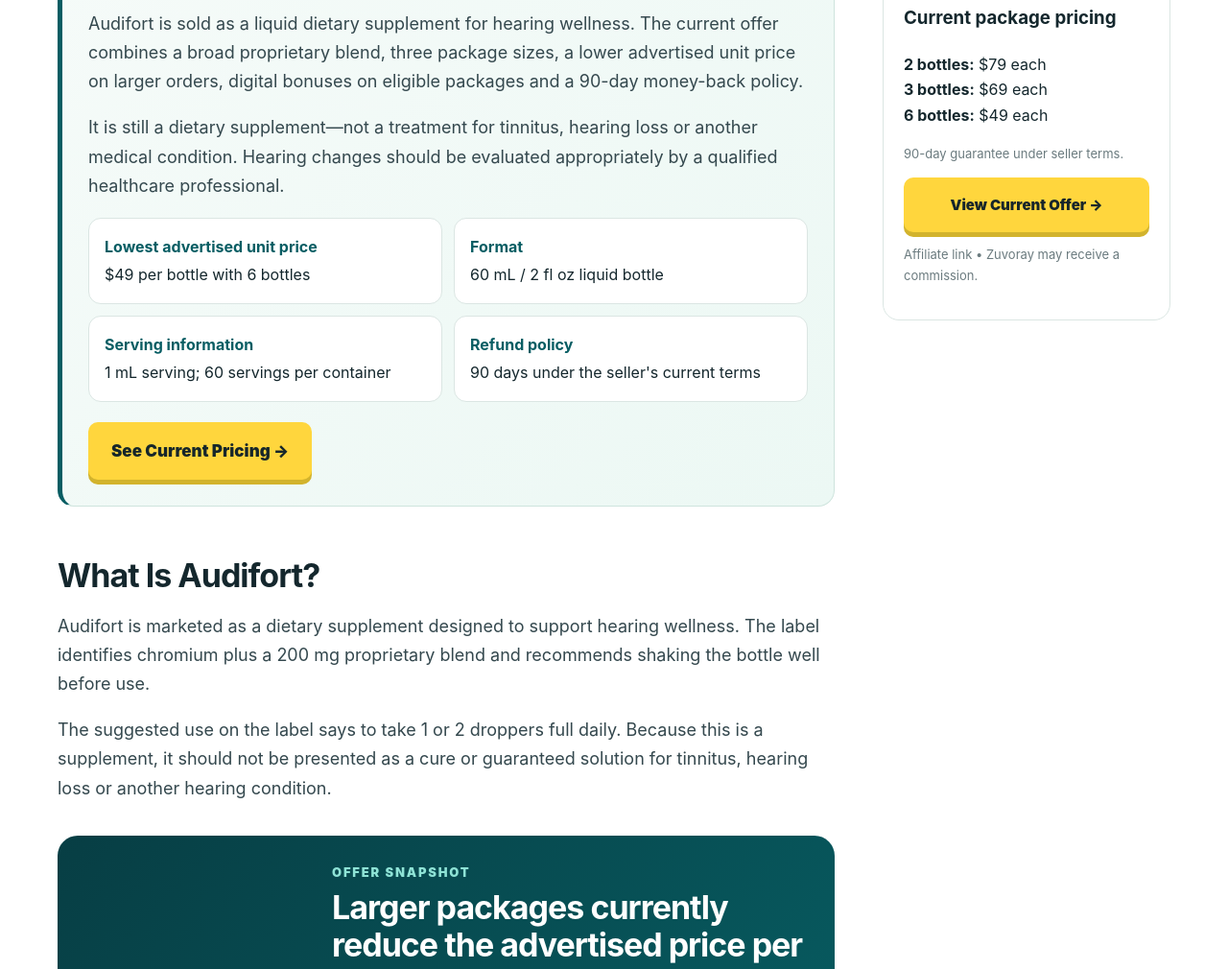
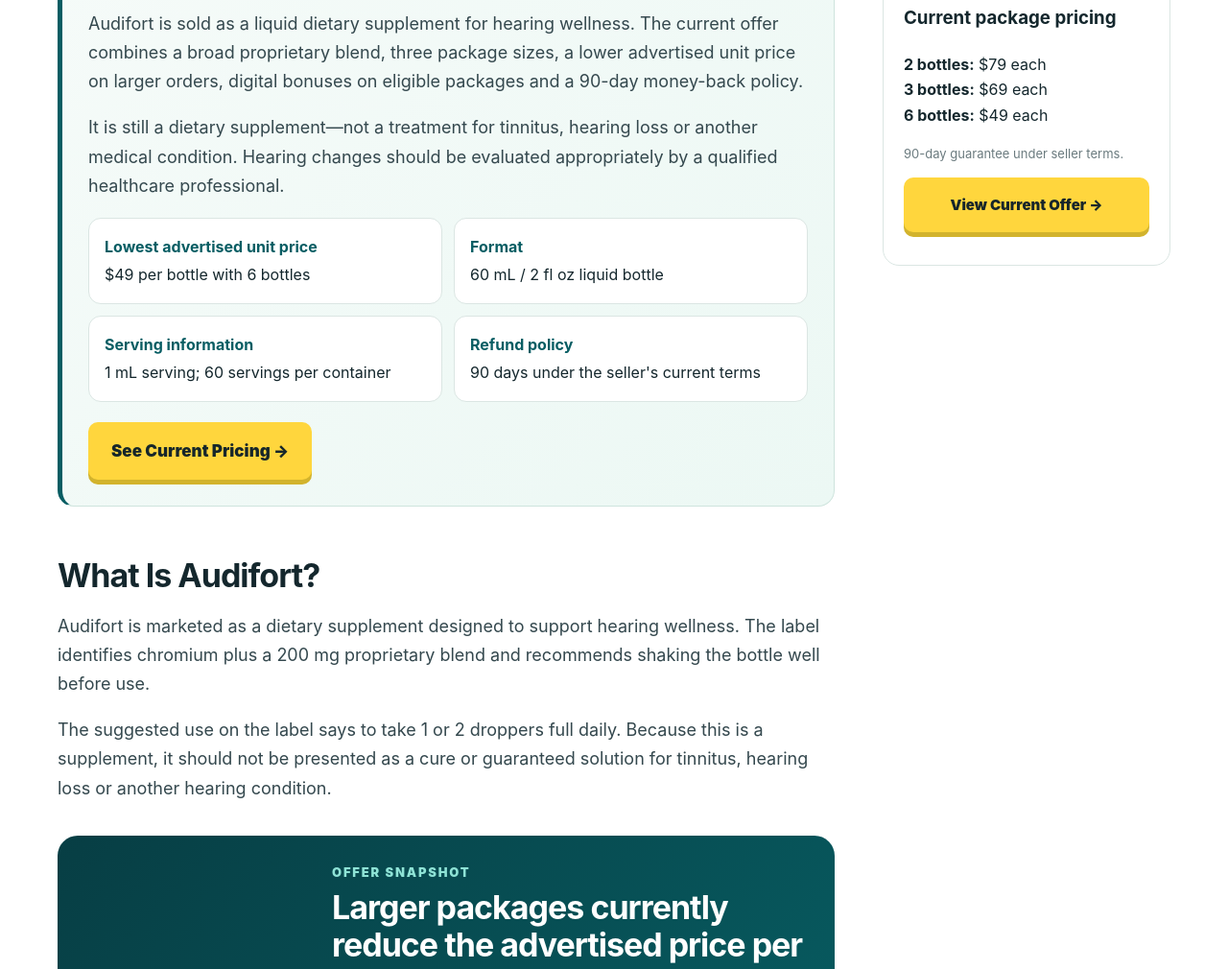
Before and after one commit to ingridanjosc/auditfort-review, a plain HTML site: page index.html in a window 1280 px wide. Shown: the part 1154-2164 px from the top of the page at 96% size. Drawn offline with Linux system fonts and the light colour scheme.

Commit message:
Add files via upload

```diff
--- a/index.html
+++ b/index.html
@@ -363,7 +363,7 @@
           <p><b>2 bottles:</b> $79 each<br><b>3 bottles:</b> $69 each<br><b>6 bottles:</b> $49 each</p>
           <p class="fine">90-day guarantee under seller terms.</p>
           <a class="btn" href="https://1f832r8lmc8wbo200-w6si8zcb.hop.clickbank.net/?&traffic_source=microsoft&traffic_type=search&campaign=audifort_search&creative=presell" rel="sponsored nofollow">View Current Offer →</a>
-          <p class="fine">Affiliate link • Zuvoray may receive a commission.</p>
+          <p class="fine"></p>
         </div>
       </div>
     </aside>
```
